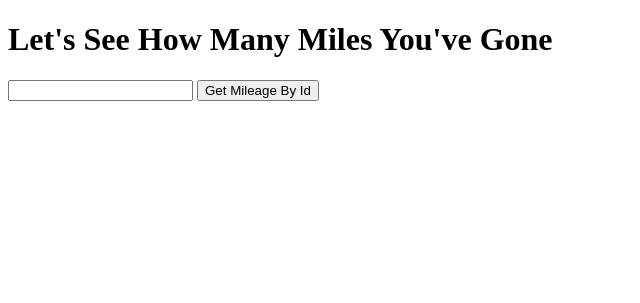
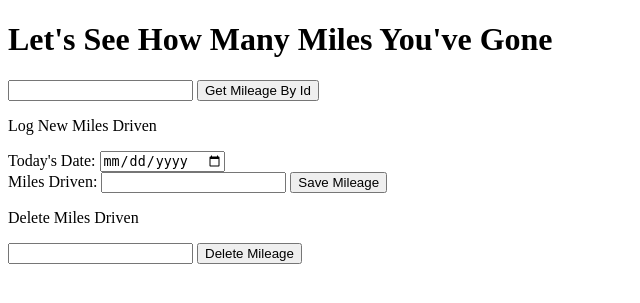
Before and after one commit to JulianVallee8/EventTrackerProject, a web app: page / in a window 1280 px wide. Shown: the top 303 px of the page, without its empty margins (0-640 px from the left). Run offline with its HTML, style and script files only (its server is not run), Linux system fonts and the light colour scheme; data that the repository does not hold is empty.

Commit message:
added the destroy

```diff
--- a/MilesDrivenJPA/build.gradle
+++ b/MilesDrivenJPA/build.gradle
@@ -55,7 +55,7 @@ repositories {
 
 // define project specific dependencies
 dependencies {
-	compile group: 'com.fasterxml.jackson.core', name: 'jackson-annotations', version: '2.8.5'
+	compile group: 'com.fasterxml.jackson.core', name: 'jackson-annotations', version: '2.9.5'
 
   compile "mysql:mysql-connector-java:5.1.39"
   compile "log4j:log4j:1.2.17"
--- a/MilesDrivenJPA/src/com/skilldistillery/milesdriven/Mileagedriven.java
+++ b/MilesDrivenJPA/src/com/skilldistillery/milesdriven/Mileagedriven.java
@@ -1,6 +1,6 @@
 package com.skilldistillery.milesdriven;
 
-import java.util.Date;
+import java.sql.Date;
 
 import javax.persistence.Column;
 import javax.persistence.Entity;
@@ -19,8 +19,7 @@ public class Mileagedriven {
 	@GeneratedValue(strategy = GenerationType.IDENTITY)
 	private int id;
 
-	@CreationTimestamp
-    @Temporal(TemporalType.DATE)
+
     @Column(name="day")
 	private Date day;
 
--- a/MilesDrivenREST/src/main/webapp/index.html
+++ b/MilesDrivenREST/src/main/webapp/index.html
@@ -12,10 +12,26 @@
     <input type="number" name="mileageId">
     <button name="lookup">Get Mileage By Id</button>
   </form>
+
+  <p>Log New Miles Driven</p>
+  <form name="newMileagedriven">
+  	<label>Today's Date: <input type="date" name="day"></label><br>
+  	Miles Driven: <input type="text" name="milesDriven">
+  	<button name="save">Save Mileage</button>
+  </form>
+
+  <p>Delete Miles Driven</p>
+  <form name="deletemileageForm">
+    <input type="number" name="mileageId">
+    <button name="destroy">Delete Mileage</button>
+  </form>
+
   <div id="output">
     <div id="mileageData"></div>
-    <div id="actorData"></div>
+
   </div>
+
+
 
 </body>
 </html>
--- a/MilesDrivenREST/src/main/webapp/js/mileagedrivenFunctions.js
+++ b/MilesDrivenREST/src/main/webapp/js/mileagedrivenFunctions.js
@@ -5,6 +5,8 @@ window.addEventListener('load', function(e) {
 
 function init(){
 	document.mileageForm.lookup.addEventListener('click', getMileage );
+	document.newMileagedriven.save.addEventListener('click', sendNewMileagedriven);
+	document.deletemileageForm.destroy.addEventListener('click', deleteMileagedriven);
 }
 
 var getMileage = function(event) {
@@ -31,7 +33,7 @@ function getMileagedriven(mileageId) {
 					var mileageData = xhr.responseText;
 					var mileageDataObject = JSON.parse(mileageData);
 					displayMileage(mileageDataObject);
-//					getActors(mileageDataObject.id);
+
 					console.log(mileageDataObject);
 				}
 
@@ -60,3 +62,59 @@ function displayMileage(mileagedriven){
 	  ul.appendChild(li2);
 	  dataDiv.appendChild(ul);
 }
+
+function sendNewMileagedriven(evt){
+	evt.preventDefault();
+	var form = document.newMileagedriven;
+	var mileagedriven = {
+
+			day: form.day.value,
+			milesDriven: form.milesDriven.value
+
+	};
+	var mileagedrivenJson = JSON.stringify(mileagedriven);
+	console.log(mileagedriven);
+	var xhr = new XMLHttpRequest();
+	xhr.open('POST', 'api/days');
+	xhr.setRequestHeader('Content-type', 'application/json')
+	xhr.onreadystatechange = function(){
+		if(this.readyState === 4){
+			if (this.status === 200  || this.readyState === 201){
+				var newMileagedrivenJson = this.responseText;
+				var newMileagedriven = JSON.parse(newMileagedrivenJson);
+				displayMileage(newMileagedriven);
+			}
+		}
+		else{}
+	};
+	xhr.send(mileagedrivenJson);
+}
+
+function deleteMileagedriven(mileageId){
+	var xhr = new XMLHttpRequest();
+	console.log(xhr.readyState);
+	xhr.open('DELETE', "api/days/" + mileageId, true);
+	console.log(xhr.readyState);
+
+	xhr.onreadystatechange = function(){
+		console.log(xhr.readyState);
+
+
+		if(xhr.readyState === xhr.DONE){
+			if(xhr.status === 200){
+				var mileageData = xhr.responseText;
+				var mileageDataObject = JSON.parse(mileageData);
+				displayMileage(mileageDataObject);
+				console.log(mileageDataObject);
+			}
+
+		}
+		else{
+			div.textContent = "Not found";
+		}
+	}
+
+	xhr.send(null);
+
+
+}
```
